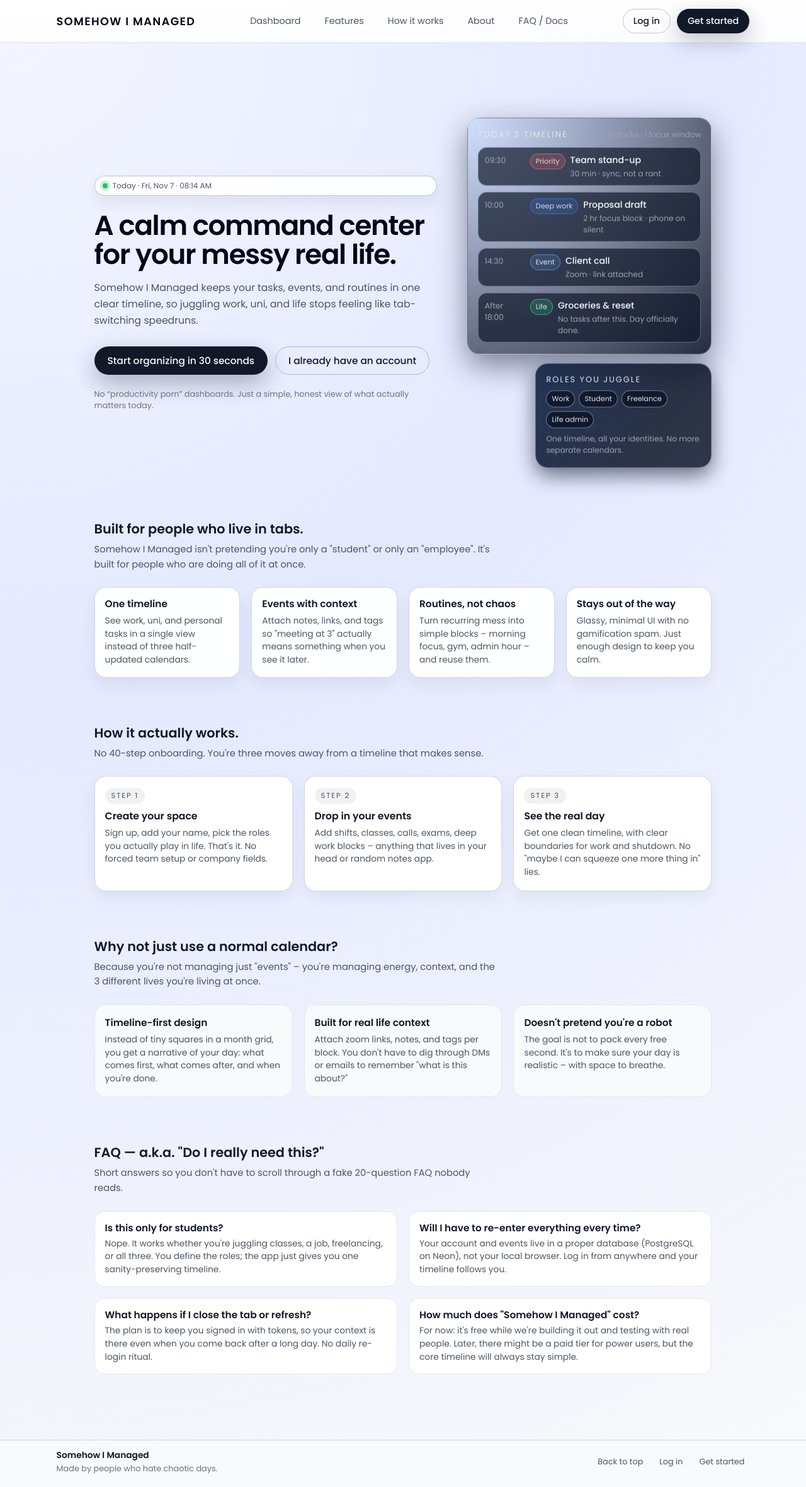
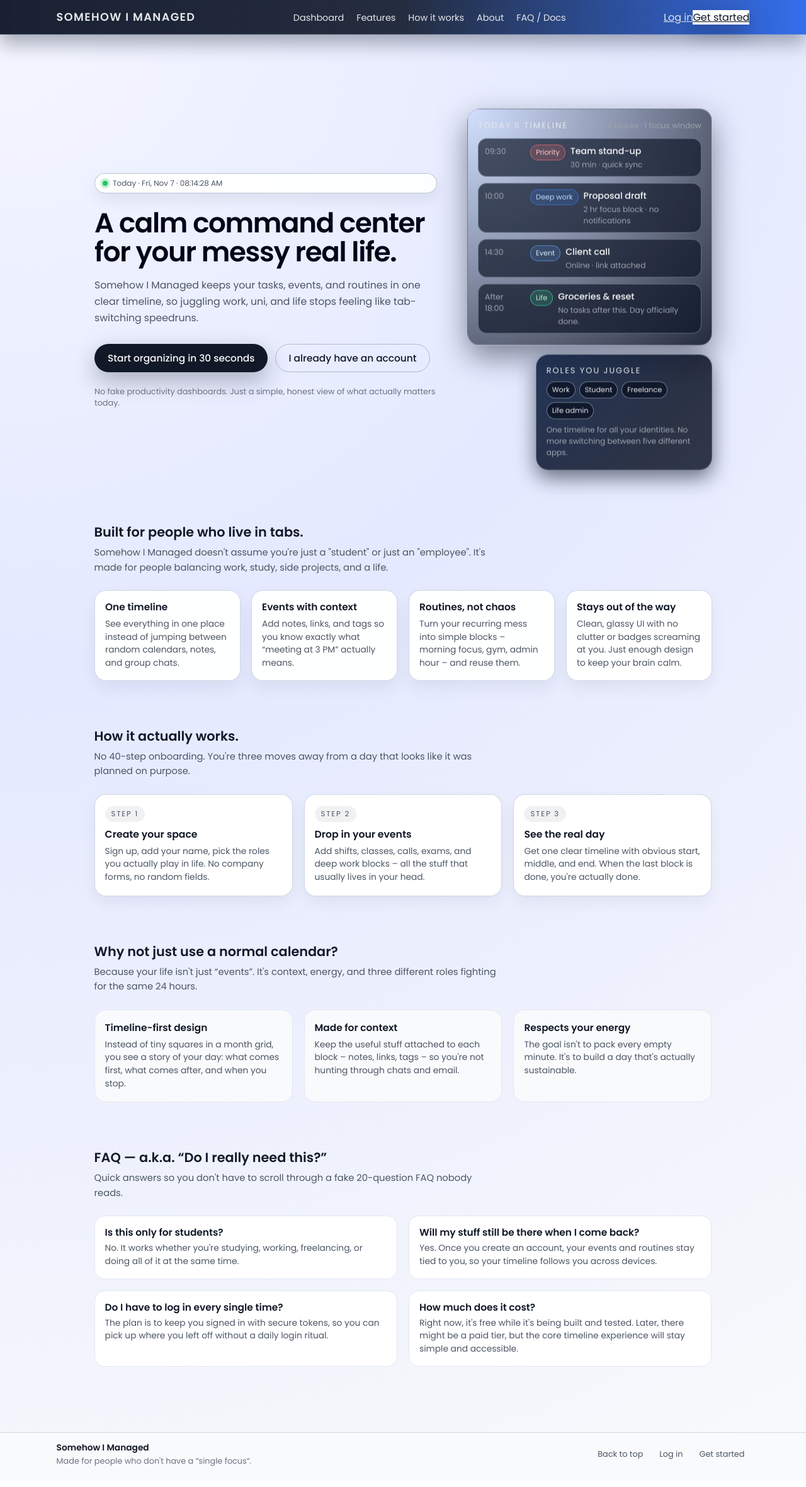
Before and after one commit to prathamshah2207/Somehow-I-Managed, a React app in the folder frontend/: page / in a window 1280 px wide. Shown: the whole page at 63% size. Built offline with nearby package versions, Linux system fonts and the light colour scheme; the HTML template or start-up script is replaced by a standard one.

Commit message:
QOL changes to landing page

```diff
--- a/frontend/src/pages/LandingPage.jsx
+++ b/frontend/src/pages/LandingPage.jsx
@@ -6,7 +6,7 @@
   const [now, setNow] = useState(new Date());
 
   useEffect(() => {
-    const id = setInterval(() => setNow(new Date()), 60000);
+    const id = setInterval(() => setNow(new Date()), 1000); // update every second
     return () => clearInterval(id);
   }, []);
 
@@ -19,6 +19,7 @@
   const formattedTime = now.toLocaleTimeString(undefined, {
     hour: "2-digit",
     minute: "2-digit",
+    second: "2-digit",
   });
 
   return (
@@ -88,7 +89,7 @@
             </div>
 
             <p className="lp-hero-footnote">
-              No “productivity porn” dashboards. Just a simple, honest view of
+              No fake productivity dashboards. Just a simple, honest view of
               what actually matters today.
             </p>
           </div>
@@ -110,7 +111,7 @@
                     </div>
                     <div className="lp-timeline-text">
                       <p className="lp-timeline-title">Team stand-up</p>
-                      <p className="lp-timeline-sub">30 min · sync, not a rant</p>
+                      <p className="lp-timeline-sub">30 min · quick sync</p>
                     </div>
                   </div>
                 </li>
@@ -124,7 +125,7 @@
                     <div className="lp-timeline-text">
                       <p className="lp-timeline-title">Proposal draft</p>
                       <p className="lp-timeline-sub">
-                        2 hr focus block · phone on silent
+                        2 hr focus block · no notifications
                       </p>
                     </div>
                   </div>
@@ -138,7 +139,7 @@
                     </div>
                     <div className="lp-timeline-text">
                       <p className="lp-timeline-title">Client call</p>
-                      <p className="lp-timeline-sub">Zoom · link attached</p>
+                      <p className="lp-timeline-sub">Online · link attached</p>
                     </div>
                   </div>
                 </li>
@@ -169,7 +170,8 @@
                 <span className="lp-role-pill">Life admin</span>
               </div>
               <p className="lp-panel-secondary-sub">
-                One timeline, all your identities. No more separate calendars.
+                One timeline for all your identities. No more switching between
+                five different apps.
               </p>
             </div>
           </div>
@@ -180,9 +182,9 @@
           <div className="lp-section-header">
             <h2 className="lp-section-title">Built for people who live in tabs.</h2>
             <p className="lp-section-subtitle">
-              Somehow I Managed isn&apos;t pretending you&apos;re only a &quot;student&quot;
-              or only an &quot;employee&quot;. It&apos;s built for people who are doing
-              all of it at once.
+              Somehow I Managed doesn&apos;t assume you&apos;re just a &quot;student&quot; or just
+              an &quot;employee&quot;. It&apos;s made for people balancing work, study, side
+              projects, and a life.
             </p>
           </div>
 
@@ -190,32 +192,32 @@
             <div className="lp-feature-card lp-animate lp-animate-rise">
               <h3 className="lp-feature-title">One timeline</h3>
               <p className="lp-feature-body">
-                See work, uni, and personal tasks in a single view instead of
-                three half-updated calendars.
+                See everything in one place instead of jumping between random
+                calendars, notes, and group chats.
               </p>
             </div>
 
             <div className="lp-feature-card lp-animate lp-animate-rise lp-delay-1">
               <h3 className="lp-feature-title">Events with context</h3>
               <p className="lp-feature-body">
-                Attach notes, links, and tags so &quot;meeting at 3&quot; actually
-                means something when you see it later.
+                Add notes, links, and tags so you know exactly what “meeting at
+                3 PM” actually means.
               </p>
             </div>
 
             <div className="lp-feature-card lp-animate lp-animate-rise lp-delay-2">
               <h3 className="lp-feature-title">Routines, not chaos</h3>
               <p className="lp-feature-body">
-                Turn recurring mess into simple blocks – morning focus, gym, admin
-                hour – and reuse them.
+                Turn your recurring mess into simple blocks – morning focus,
+                gym, admin hour – and reuse them.
               </p>
             </div>
 
             <div className="lp-feature-card lp-animate lp-animate-rise lp-delay-3">
               <h3 className="lp-feature-title">Stays out of the way</h3>
               <p className="lp-feature-body">
-                Glassy, minimal UI with no gamification spam. Just enough design
-                to keep you calm.
+                Clean, glassy UI with no clutter or badges screaming at you.
+                Just enough design to keep your brain calm.
               </p>
             </div>
           </div>
@@ -226,8 +228,8 @@
           <div className="lp-section-header">
             <h2 className="lp-section-title">How it actually works.</h2>
             <p className="lp-section-subtitle">
-              No 40-step onboarding. You&apos;re three moves away from a timeline
-              that makes sense.
+              No 40-step onboarding. You&apos;re three moves away from a day that
+              looks like it was planned on purpose.
             </p>
           </div>
 
@@ -236,8 +238,8 @@
               <div className="lp-step-badge">Step 1</div>
               <h3 className="lp-how-title">Create your space</h3>
               <p className="lp-how-body">
-                Sign up, add your name, pick the roles you actually play in life.
-                That&apos;s it. No forced team setup or company fields.
+                Sign up, add your name, pick the roles you actually play in
+                life. No company forms, no random fields.
               </p>
             </div>
 
@@ -245,8 +247,8 @@
               <div className="lp-step-badge">Step 2</div>
               <h3 className="lp-how-title">Drop in your events</h3>
               <p className="lp-how-body">
-                Add shifts, classes, calls, exams, deep work blocks – anything
-                that lives in your head or random notes app.
+                Add shifts, classes, calls, exams, and deep work blocks – all
+                the stuff that usually lives in your head.
               </p>
             </div>
 
@@ -254,8 +256,8 @@
               <div className="lp-step-badge">Step 3</div>
               <h3 className="lp-how-title">See the real day</h3>
               <p className="lp-how-body">
-                Get one clean timeline, with clear boundaries for work and
-                shutdown. No &quot;maybe I can squeeze one more thing in&quot; lies.
+                Get one clear timeline with obvious start, middle, and end.
+                When the last block is done, you&apos;re actually done.
               </p>
             </div>
           </div>
@@ -264,10 +266,12 @@
         {/* WHY CHOOSE US */}
         <section id="why" className="lp-section lp-section-why">
           <div className="lp-section-header">
-            <h2 className="lp-section-title">Why not just use a normal calendar?</h2>
+            <h2 className="lp-section-title">
+              Why not just use a normal calendar?
+            </h2>
             <p className="lp-section-subtitle">
-              Because you&apos;re not managing just &quot;events&quot; – you&apos;re managing energy,
-              context, and the 3 different lives you&apos;re living at once.
+              Because your life isn&apos;t just “events”. It&apos;s context, energy, and
+              three different roles fighting for the same 24 hours.
             </p>
           </div>
 
@@ -275,22 +279,22 @@
             <div className="lp-why-card">
               <h3 className="lp-why-title">Timeline-first design</h3>
               <p className="lp-why-body">
-                Instead of tiny squares in a month grid, you get a narrative of
-                your day: what comes first, what comes after, and when you&apos;re done.
+                Instead of tiny squares in a month grid, you see a story of your
+                day: what comes first, what comes after, and when you stop.
               </p>
             </div>
             <div className="lp-why-card">
-              <h3 className="lp-why-title">Built for real life context</h3>
+              <h3 className="lp-why-title">Made for context</h3>
               <p className="lp-why-body">
-                Attach zoom links, notes, and tags per block. You don&apos;t have to
-                dig through DMs or emails to remember &quot;what is this about?&quot;
+                Keep the useful stuff attached to each block – notes, links,
+                tags – so you&apos;re not hunting through chats and email.
               </p>
             </div>
             <div className="lp-why-card">
-              <h3 className="lp-why-title">Doesn&apos;t pretend you&apos;re a robot</h3>
+              <h3 className="lp-why-title">Respects your energy</h3>
               <p className="lp-why-body">
-                The goal is not to pack every free second. It&apos;s to make sure your
-                day is realistic – with space to breathe.
+                The goal isn&apos;t to pack every empty minute. It&apos;s to build a
+                day that&apos;s actually sustainable.
               </p>
             </div>
           </div>
@@ -299,9 +303,11 @@
         {/* FAQ / DOCS STYLE SECTION */}
         <section id="faq" className="lp-section lp-section-faq">
           <div className="lp-section-header">
-            <h2 className="lp-section-title">FAQ — a.k.a. &quot;Do I really need this?&quot;</h2>
+            <h2 className="lp-section-title">
+              FAQ — a.k.a. “Do I really need this?”
+            </h2>
             <p className="lp-section-subtitle">
-              Short answers so you don&apos;t have to scroll through a fake 20-question
+              Quick answers so you don&apos;t have to scroll through a fake 20-question
               FAQ nobody reads.
             </p>
           </div>
@@ -310,42 +316,37 @@
             <div className="lp-faq-item">
               <h3 className="lp-faq-question">Is this only for students?</h3>
               <p className="lp-faq-answer">
-                Nope. It works whether you&apos;re juggling classes, a job, freelancing,
-                or all three. You define the roles; the app just gives you one
-                sanity-preserving timeline.
+                No. It works whether you&apos;re studying, working, freelancing, or
+                doing all of it at the same time.
               </p>
             </div>
 
             <div className="lp-faq-item">
               <h3 className="lp-faq-question">
-                Will I have to re-enter everything every time?
+                Will my stuff still be there when I come back?
               </h3>
               <p className="lp-faq-answer">
-                Your account and events live in a proper database (PostgreSQL on
-                Neon), not your local browser. Log in from anywhere and your
-                timeline follows you.
+                Yes. Once you create an account, your events and routines stay
+                tied to you, so your timeline follows you across devices.
               </p>
             </div>
 
             <div className="lp-faq-item">
               <h3 className="lp-faq-question">
-                What happens if I close the tab or refresh?
+                Do I have to log in every single time?
               </h3>
               <p className="lp-faq-answer">
-                The plan is to keep you signed in with tokens, so your context is
-                there even when you come back after a long day. No daily
-                re-login ritual.
+                The plan is to keep you signed in with secure tokens, so you can
+                pick up where you left off without a daily login ritual.
               </p>
             </div>
 
             <div className="lp-faq-item">
-              <h3 className="lp-faq-question">
-                How much does &quot;Somehow I Managed&quot; cost?
-              </h3>
+              <h3 className="lp-faq-question">How much does it cost?</h3>
               <p className="lp-faq-answer">
-                For now: it&apos;s free while we&apos;re building it out and testing with
-                real people. Later, there might be a paid tier for power users,
-                but the core timeline will always stay simple.
+                Right now, it&apos;s free while it&apos;s being built and tested. Later,
+                there might be a paid tier, but the core timeline experience will
+                stay simple and accessible.
               </p>
             </div>
           </div>
@@ -356,7 +357,9 @@
       <footer className="lp-footer">
         <div className="lp-footer-left">
           <span className="lp-footer-logo">Somehow I Managed</span>
-          <span className="lp-footer-meta">Made by people who hate chaotic days.</span>
+          <span className="lp-footer-meta">
+            Made for people who don&apos;t have a “single focus”.
+          </span>
         </div>
         <div className="lp-footer-links">
           <a href="#hero">Back to top</a>
--- a/frontend/src/styles/LandingPage.css
+++ b/frontend/src/styles/LandingPage.css
@@ -15,6 +15,10 @@
   margin: 0 auto;
   padding: 96px 7vw 64px;
 }
+html {
+  scroll-behavior: smooth;
+}
+
 
 /* =========================
    Navbar
@@ -30,11 +34,13 @@
   padding: 14px 7vw;
   backdrop-filter: blur(18px);
   background: linear-gradient(
-    to bottom,
-    rgba(255, 255, 255, 0.95),
-    rgba(255, 255, 255, 0.86)
+    to right,
+    rgba(15, 23, 42, 0.96),
+    rgba(15, 23, 42, 0.90),
+    rgba(37, 99, 235, 0.92)
   );
-  border-bottom: 1px solid rgba(148, 163, 184, 0.3);
+  border-bottom: 1px solid rgba(148, 163, 184, 0.45);
+  box-shadow: 0 14px 30px rgba(15, 23, 42, 0.35);
 }
 
 .lp-logo {
@@ -42,18 +48,13 @@
   font-weight: 700;
   letter-spacing: 0.08em;
   text-transform: uppercase;
-}
-
-.lp-nav-center {
-  display: flex;
-  align-items: center;
-  gap: 18px;
+  color: #e5e7eb;
 }
 
 .lp-nav-link {
   font-size: 0.9rem;
   text-decoration: none;
-  color: #4b5563;
+  color: #e5e7eb;
   padding: 6px 10px;
   border-radius: 999px;
   transition:
@@ -63,53 +64,34 @@
 }
 
 .lp-nav-link:hover {
-  color: #111827;
-  background-color: rgba(15, 23, 42, 0.06);
+  color: #f9fafb;
+  background-color: rgba(148, 163, 184, 0.24);
   transform: translateY(-1px);
-}
-
-.lp-nav-right {
-  display: flex;
-  align-items: center;
-  gap: 10px;
-}
-
-.lp-nav-auth {
-  text-decoration: none;
-  font-size: 0.9rem;
-  padding: 8px 16px;
-  border-radius: 999px;
-  font-weight: 500;
-  border: 1px solid transparent;
-  transition:
-    background-color 0.2s ease,
-    color 0.2s ease,
-    box-shadow 0.2s ease,
-    transform 0.15s ease;
 }
 
 .lp-nav-auth-secondary {
   background: transparent;
-  color: #111827;
-  border-color: rgba(148, 163, 184, 0.6);
+  color: #e5e7eb;
+  border-color: rgba(148, 163, 184, 0.7);
 }
 
 .lp-nav-auth-secondary:hover {
-  background: rgba(15, 23, 42, 0.04);
+  background: rgba(15, 23, 42, 0.4);
   transform: translateY(-1px);
 }
 
 .lp-nav-auth-primary {
-  background: #111827;
-  color: #f9fafb;
-  box-shadow: 0 12px 32px rgba(15, 23, 42, 0.25);
+  background: #f9fafb;
+  color: #111827;
+  box-shadow: 0 12px 32px rgba(15, 23, 42, 0.35);
 }
 
 .lp-nav-auth-primary:hover {
-  background: #020617;
-  box-shadow: 0 16px 40px rgba(15, 23, 42, 0.32);
+  background: #e5e7eb;
+  box-shadow: 0 16px 40px rgba(15, 23, 42, 0.4);
   transform: translateY(-1px);
 }
+
 
 /* =========================
    Hero
@@ -650,15 +632,14 @@
 /* =========================
    Animations
    ========================= */
-
 @keyframes lp-fade-rise {
   from {
     opacity: 0;
-    transform: translateY(14px);
+    transform: translateY(24px) scale(0.98);
   }
   to {
     opacity: 1;
-    transform: translateY(0);
+    transform: translateY(0) scale(1);
   }
 }
 
@@ -668,7 +649,7 @@
     transform: translateY(4px);
   }
   50% {
-    transform: translateY(-4px);
+    transform: translateY(-6px);
   }
 }
 
@@ -679,7 +660,7 @@
 
 .lp-animate-rise {
   animation-name: lp-fade-rise;
-  animation-duration: 0.8s;
+  animation-duration: 0.9s;
   animation-timing-function: cubic-bezier(0.21, 0.6, 0.35, 1);
 }
 
@@ -691,17 +672,16 @@
   animation-iteration-count: 1, infinite;
   animation-fill-mode: forwards;
 }
-
 .lp-delay-1 {
-  animation-delay: 0.1s;
+  animation-delay: 0.15s;
 }
 
 .lp-delay-2 {
-  animation-delay: 0.18s;
+  animation-delay: 0.25s;
 }
 
 .lp-delay-3 {
-  animation-delay: 0.26s;
+  animation-delay: 0.35s;
 }
 
 /* =========================
```
